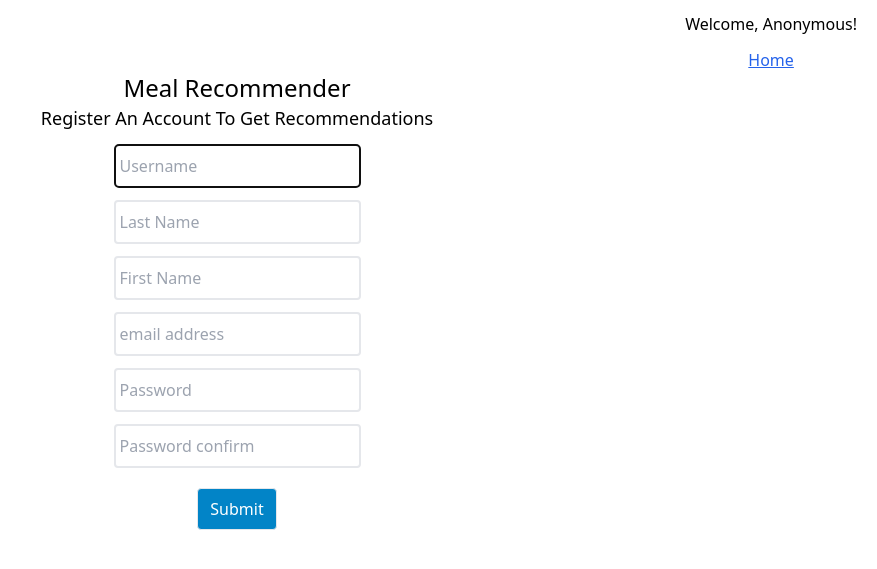
After one commit to takeshi8989/MealRatingSite, a Django app: page /register in a window 1280 px wide. The commit adds this page. Shown: the top 569 px of the page, without its empty margins (403-1280 px from the left). Run offline with Django 4.2, Linux system fonts and the light colour scheme; some libraries are stand-ins or nearby versions.

Commit message:
feat register

```diff
--- /dev/null
+++ b/meals/forms.py
@@ -0,0 +1,33 @@
+from django import forms
+from django.contrib.auth.forms import UserCreationForm
+from django.contrib.auth.models import User
+
+
+class SignUpForm(UserCreationForm):
+    username = forms.CharField(label='',
+        widget=forms.TextInput(attrs={'placeholder': 'Username', 'class': 'mt-3 border border-2 rounded pl-1 p-2'}))
+    password1 = forms.CharField(label='',
+        widget=forms.TextInput(attrs={'placeholder': 'Password', 'class': 'mt-3 border border-2 rounded pl-1 p-2'}))
+    password2 = forms.CharField(label='',
+        widget=forms.TextInput(attrs={'placeholder': 'Password confirm', 'class': 'mt-3 border border-2 rounded pl-1 p-2'}))
+    last_name = forms.CharField(
+        label='',
+        max_length=30,
+        required=False,
+        widget=forms.TextInput(attrs={'placeholder': 'Last Name', 'class': 'mt-3 border border-2 rounded pl-1 p-2'})
+    )
+    first_name = forms.CharField(
+        label='',
+        max_length=30,
+        required=False,
+        widget=forms.TextInput(attrs={'placeholder': 'First Name', 'class': 'mt-3 border border-2 rounded pl-1 p-2'})
+    )
+    email = forms.EmailField(
+        label='',
+        max_length=254,
+        widget=forms.TextInput(attrs={'placeholder': 'email address', 'class': 'mt-3 border border-2 rounded pl-1 p-2'})
+    )
+
+    class Meta:
+        model = User
+        fields = ('username', 'last_name', 'first_name',  'email', 'password1')
--- a/meals/templates/meals/header.html
+++ b/meals/templates/meals/header.html
@@ -22,7 +22,7 @@
                 <a href="{% url 'home' '+Vegetarian+Spicy+Healthy+Seafood+Morning+Afternoon+Evening+Recommended+' 'date' %}"
                         class="underline text-blue-600">Home</a>
                 <a href="{% url 'home' 'tag1' 'date' %}" class="underline text-blue-600">See History</a>
-                <a href="{% url 'home' 'tag1' 'date' %}" class="underline text-blue-600">Add a Meal</a>
+                <a href="{% url 'add_meal' %}" class="underline text-blue-600">Add a Meal</a>
                 <a href="{% url 'logout' %}" class="underline text-blue-600">Logout</a>
                 {% else %}
                 <p>Welcome, Anonymous!</p>
@@ -32,7 +32,7 @@
                     <input class="border border-2 rounded border-gray-300 pl-2 m-1" placeholder="password" type="password" name="password">
                     <button type="submit" class="border border-sky-600 rounded text-sky-600 px-2 py-1 mt-1">Submit</button>
                 </form>
-                <a href="#" class="underline text-blue-600">Register</a>
+                <a href="{% url 'register' %}" class="underline text-blue-600">Register</a>
                 {% endif %}
             </div>
         </div>
--- /dev/null
+++ b/meals/templates/meals/register.html
@@ -0,0 +1,32 @@
+<!DOCTYPE html>
+<html lang="en">
+<head>
+    <meta charset="UTF-8">
+    <meta http-equiv="X-UA-Compatible" content="IE=edge">
+    <meta name="viewport" content="width=device-width, initial-scale=1.0">
+    <script src="https://cdn.tailwindcss.com"></script>
+    <title>Meal Recommender Site</title>
+</head>
+<body>
+    <div>
+        <div class="flex justify-end mt-3 mr-5">
+            <div class="flex items-center flex-col">
+                <p>Welcome, Anonymous!</p>
+                <a class="mt-3 underline text-blue-600" href="{% url 'home' '+Vegetarian+RecommendedSpicy+Healthy+Seafood+' 'date' %}">Home</a>
+            </div>
+
+        </div>
+        <h1 class="text-2xl text-center">Meal Recommender</h1>
+        <p class="text-lg text-center">Register An Account To Get Recommendations</p>
+        <div class="flex justify-center">
+            <form method="POST">
+                {% csrf_token %}
+                {{ form.as_p }}
+                <div class="flex justify-center">
+                    <button type="submit" class="mt-5 border bg-sky-600 text-white py-2 px-3 rounded">Submit</button>
+                </div>
+            </form>
+        </div>
+    </div>
+</body>
+</html>
--- a/meals/urls.py
+++ b/meals/urls.py
@@ -7,4 +7,6 @@ urlpatterns = [
     path('detail_<int:mealId>/', views.detail, name='detail'),
     path('logout', views.log_out, name='logout'),
     path('home/tags_<str:tags>/sort_<str:sortBy>', views.category, name='home'),
+    path('register', views.register, name='register'),
+    path('add_meal', views.addMeal, name='add_meal')
 ]
--- a/meals/views.py
+++ b/meals/views.py
@@ -1,6 +1,8 @@
 from django.shortcuts import render
 from .models import Meal, MealRating, Tag
 from django.contrib.auth import authenticate, login, logout
+from .forms import SignUpForm
+from django.shortcuts import redirect
 
 def home(request):
     morningMeals = Tag.objects.get(tagName='Morning').meal_set.all()[0:3]
@@ -72,3 +74,20 @@ def detail(request, mealId):
 def log_out(request):
     logout(request)
     return render(request, 'meals/logout.html')
+
+def register(request):
+    if request.method == 'POST':
+        form = SignUpForm(request.POST)
+        if form.is_valid():
+            form.save()
+            username = form.cleaned_data.get('username')
+            raw_password = form.cleaned_data.get('password1')
+            user = authenticate(username=username, password=raw_password)
+            login(request, user)
+            return redirect('home', tags='+Vegetarian+RecommendedSpicy+Healthy+Seafood+', sortBy='date')
+    else:
+        form = SignUpForm()
+    return render(request, 'meals/register.html', context={'form': form})
+
+def addMeal(requst):
+    return render(request, 'meals/logout.html')
```
